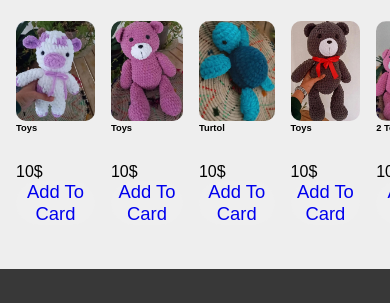
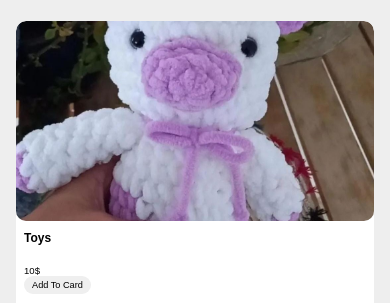
Before and after one commit to 1Majd/Shames-handmade, a plain HTML site: page toys.html in a window 390 px wide. Shown: the part 122-425 px from the top of the page. Drawn offline with Linux system fonts and the light colour scheme.

Commit message:
Update toys.css

```diff
--- a/Style/toys.css
+++ b/Style/toys.css
@@ -1,5 +1,5 @@
-@import url(nav.css);
-@import url(footer.css);
+@import url('nav.css');
+@import url('footer.css');
 
 * {
     font-family: 'Nunito', sans-serif;
@@ -9,7 +9,7 @@
     outline: none;
     border: none;
     text-decoration: none;
-    transition: all .2s linear;
+    transition: all 0.2s linear;
     text-transform: capitalize;
 }
 
@@ -31,84 +31,87 @@ body {
 .aaa .gallery {
     display: flex;
     gap: 16px;
+    flex-wrap: wrap;
 }
 
-.aaa .card img {
-    height: 250px;
+.card {
+    flex: 1 1 calc(33.333% - 16px);
+    background-color: #fff;
+    border-radius: 10px;
+    overflow: hidden;
+    transition: transform 0.2s, box-shadow 0.2s;
+    position: relative;
+}
+
+.card img {
+    width: 100%;
+    /* height: 250px; */
     object-fit: cover;
     border-radius: 10px;
 }
 
+.card .figcaption {
+    padding: 1rem;
+}
 
+.card .figcaption h3 {
+    font-size: 1.5rem;
+    margin-bottom: 0.5rem;
+}
 
+.card .figcaption .info {
+    font-size: 1.2rem;
+}
+
+.card .figcaption .info button {
+    border: none;
+    border-radius: 25px;
+    font-size: 1.15rem;
+    display: flex;
+    justify-content: center;
+    align-items: center;
+    transition: background-color 0.2s, color 0.2s;
+}
+
+.card .figcaption .info button a {
+    color: inherit;
+    text-decoration: none;
+    padding: 0.5rem 1rem;
+}
 
 .card:hover {
     cursor: pointer;
-    transform: scale(1.0);
+    transform: scale(1.05);
     box-shadow: 0 0 20px rgb(232, 214, 110);
-    margin: 5px;
 }
 
 .card:hover .figcaption {
-    position: absolute;
-    height: 100px;
-    width: 200px;
-    display: flex;
-    align-items: flex-end;
-    background: linear-gradient(to top,
-            rgba(0, 0, 0, 0.9) 0%,
-            rgba(0, 0, 0, 0) 100%);
+    background: linear-gradient(to top, rgba(0, 0, 0, 0.9) 0%, rgba(0, 0, 0, 0) 100%);
     color: #f5f5f5;
-    left: 0px;
-    bottom: 0px;
-    padding-left: 12px;
-    padding-bottom: 10px;
 }
 
-.card:hover~.card {
-    font-weight: bold;
-    cursor: pointer;
-    transform: translateX(22px);
-}
-
-.info {
-
-    padding-top: 10px;
-    font-size: 2em;
-}
-
-.info button {
-    border: none;
-    border-radius: 25px;
-    font-size: 1.15em;
-    display: flex;
-    justify-content: center;
-    align-items: center;
-    transition: 1s ease-in-out;
-}
-
-@media (max-width:991px) {
-
+@media (max-width: 991px) {
     html {
         font-size: 55%;
     }
 
-
-}
-
-@media (max-width:768px) {
-    .aaa .card img {
-        height: 25rem;
-        height: 100px;
-        object-fit: cover;
-        border-radius: 10px;
+    .card {
+        flex: 1 1 calc(50% - 16px);
     }
 }
 
-@media (max-width:450px) {
+@media (max-width: 768px) {
+    .card img {
+        height: 200px;
+    }
+}
 
+@media (max-width: 450px) {
     html {
         font-size: 50%;
     }
 
+    .card {
+        flex: 1 1 100%;
+    }
 }
```
